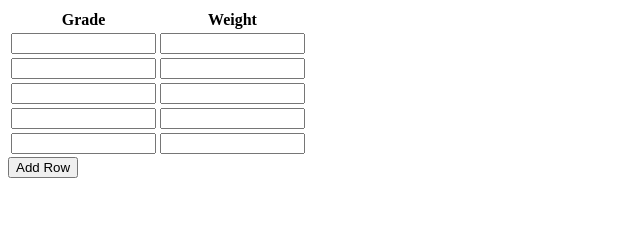
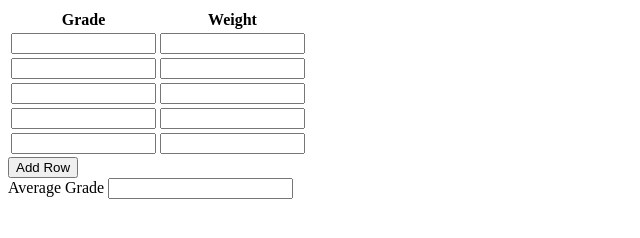
Before and after one commit to jnnfrphm/grade-calculator-web, a plain HTML site: page index.html in a window 1280 px wide. Shown: the whole page, without its empty margins (0-640 px from the left). Drawn offline with Linux system fonts and the light colour scheme.

Commit message:
Update index.html

```diff
--- a/index.html
+++ b/index.html
@@ -39,5 +39,7 @@
     <form>
         <input type="button" value="Add Row" onclick="addNewRow()">
     </form>
+    <label for="avgGrade">Average Grade</label>
+    <input type="text" id = "avgGrade"readonly>
 </body>
 </html>
```
